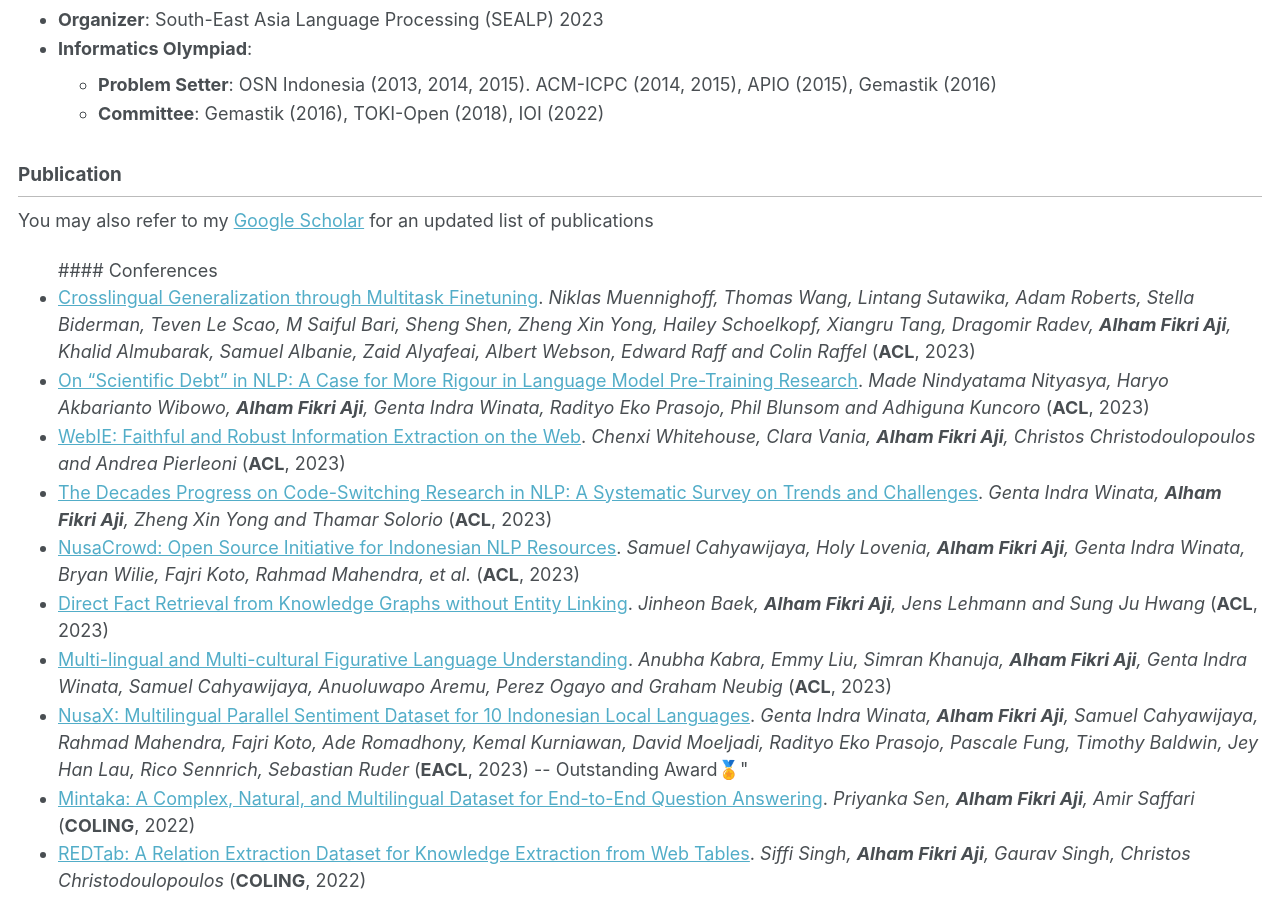
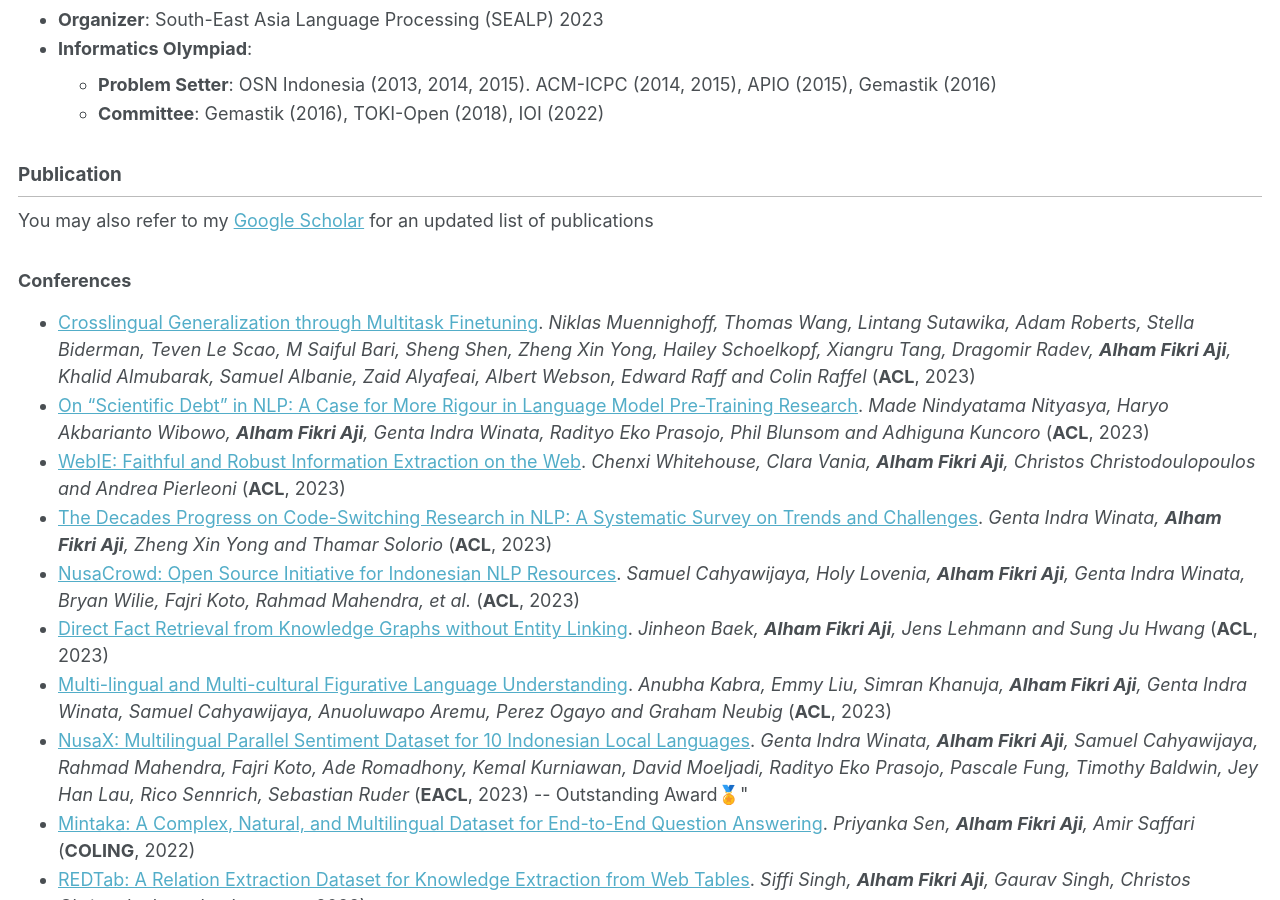
Before and after one commit to afaji/afaji.github.io, a Jekyll site: the page built from _pages/cv.md, in a window 1280 px wide and 900 px high, scrolled down 800 px. Built offline with Jekyll 4.4.1, drawn with Linux system fonts in a browser that asks for light colours.

Commit message:
Update cv.md

```diff
--- a/_pages/cv.md
+++ b/_pages/cv.md
@@ -40,8 +40,9 @@
 ## Publication
 
 You may also refer to my [Google Scholar](https://scholar.google.ca/citations?hl=en&user=0Cyfqv4AAAAJ&view_op=list_works&sortby=pubdate) for an updated list of publications
+### Conferences
+
 <ul>
-#### Conferences
 {% for paper in site.data.paper.conference %}
 <li> <a href="{{ paper.url }}">{{ paper.title | raw }}</a>. <i>{{ paper.authors | raw }}</i> (<b>{{ paper.venue | raw }}</b>, {{ paper.date | raw }})
 {% if paper.notes != null %} -- {{ paper.notes | raw }}
@@ -50,7 +51,8 @@
 {% endfor %}
 </ul>
 
-#### Workshops
+### Workshops
+<ul>
 {% for paper in site.data.paper.workshop %}
 <li> <a href="{{ paper.url }}">{{ paper.title | raw }}</a>. <i>{{ paper.authors | raw }}</i> (<b>{{ paper.venue | raw }}</b>, {{ paper.date | raw }})
 {% if paper.notes != null %} -- {{ paper.notes | raw }}
@@ -82,7 +84,6 @@
   * **Sequence-to-Sequence and Neural Machine Translation Model**\
     Universitas Indonesia, Guest Lecture (28th April 2021)
 
-
 ## Awards
 * Outstanding Paper Award, EACL 2023
 * Outstanding Contribution Award, WNGT 2019
```
